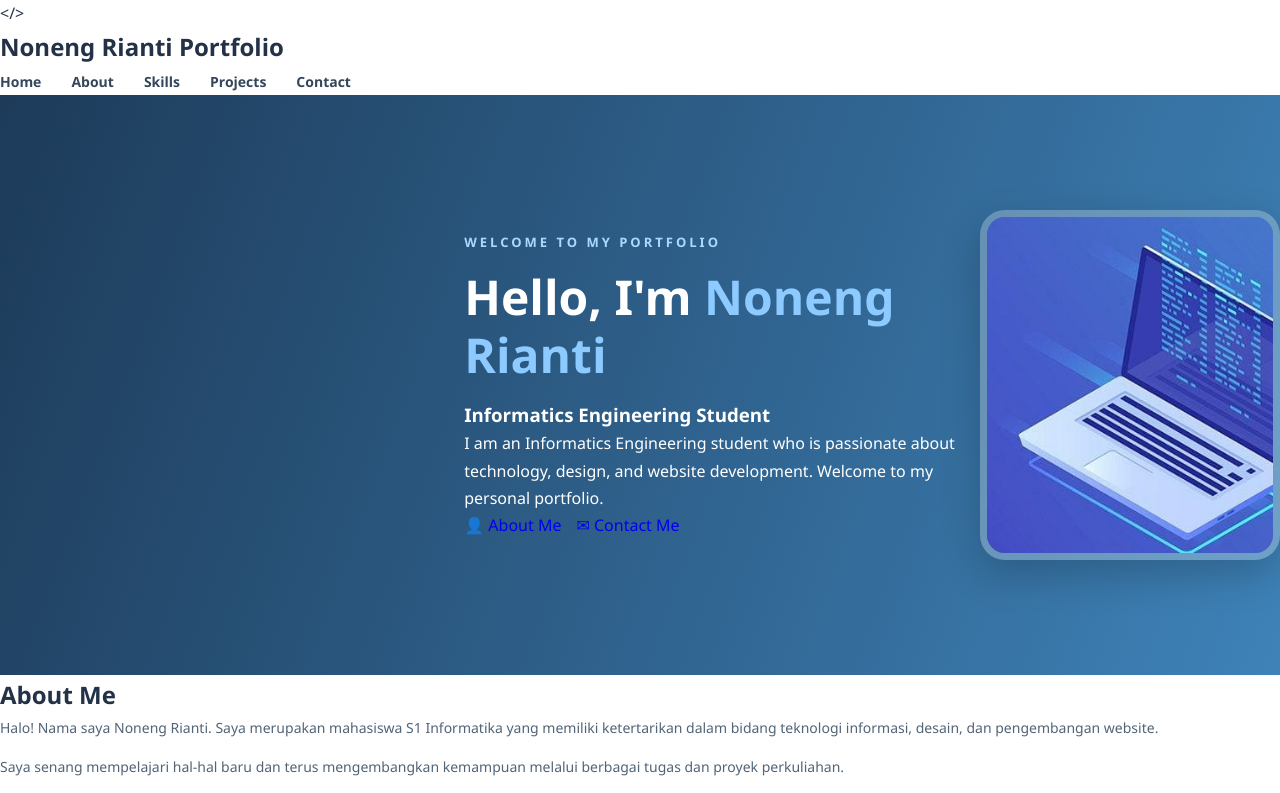
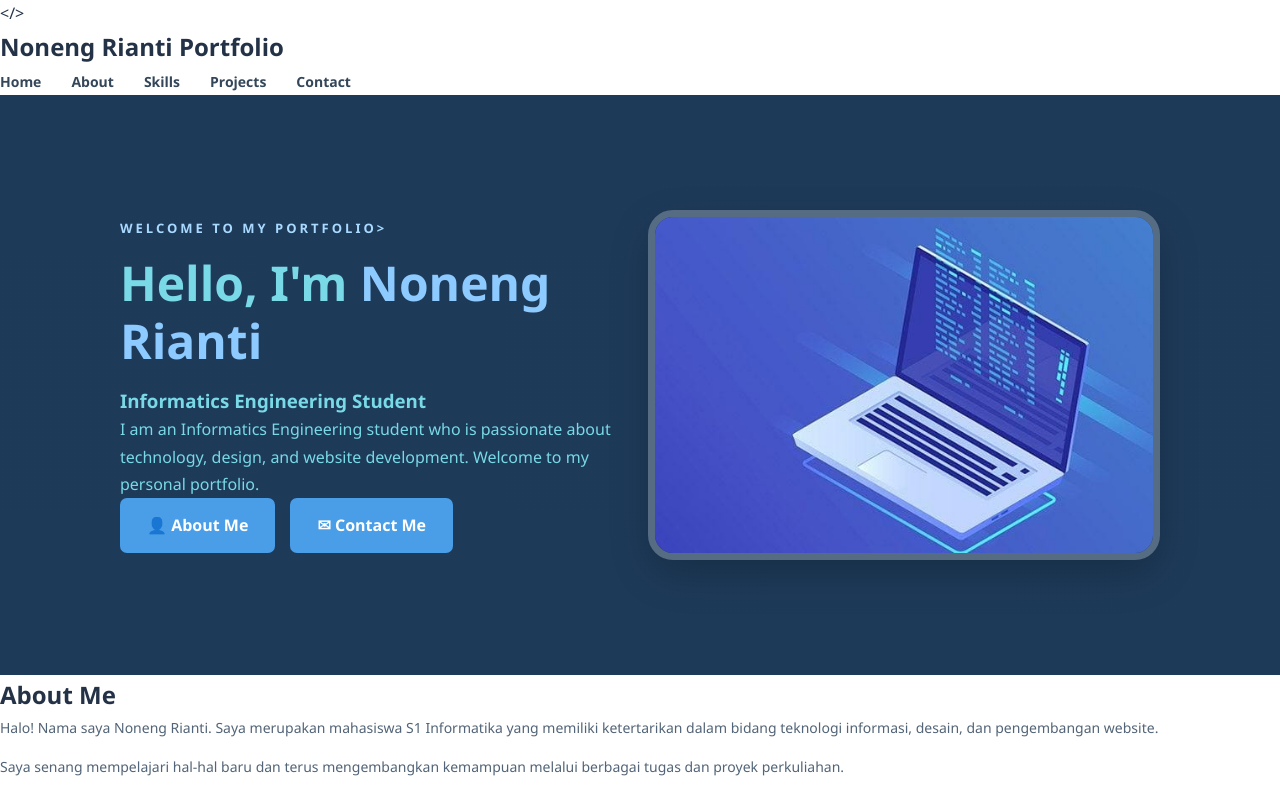
Before and after one commit to Nonengrianti08/portofolioNoneng, a plain HTML site: page index.html in a window 1280 px wide. Shown: the top 793 px of the page. Drawn offline with Linux system fonts and the light colour scheme.

Commit message:
update tampilan portofolio

```diff
--- a/index.html
+++ b/index.html
@@ -32,10 +32,9 @@
 
     <!-- HOME -->
     <section id="home" class="home">
-        <div class="container home-content"></div>
-
+        <div class="container home-content">
             <div class="home-text">
-            <p class="welcome">WELCOME TO MY PORTFOLIO</p>
+                <p class="welcome">WELCOME TO MY PORTFOLIO></p>
 
                 <h1>Hello, I'm <span>Noneng Rianti</span></h1>
 
@@ -48,12 +47,12 @@
                 </p>
 
                 <div class="home-buttons">
-                <a href="#about" class="button">
+                    <a href="#about" class="btn-primary">
                         <span>&#128100;</span>
                         About Me
                     </a>
 
-                <a href="#contact" class="button button-outline">
+                    <a href="#contact" class="btn-primary">
                         <span>&#9993;</span>
                         Contact Me
                     </a>
@@ -62,6 +61,8 @@
 
             <div class="home-image">
                 <img src="gambar/bender.png" alt="Bender">
+            </div>
+
         </div>
 
     </section>
--- a/nonengrianti.style.css
+++ b/nonengrianti.style.css
@@ -97,28 +97,45 @@ img {
         linear-gradient(
             110deg,
             rgba(10, 42, 75, 0.92),
-            rgba(23, 105, 170, 0.83)
+            rgba(10, 42, 75, 0.92)
         ),
         url("gambar/banner.png");
 
     background-size: cover;
     background-position: center;
-    color: white;
+    color: rgb(121, 217, 230);
     overflow: hidden;
 }
 
+.home-content {
+    width: 100%;
+    max-width: 1100px;
+    margin: 0 auto;
+    padding: 40px 30px;
+    display: flex;
+    align-items: center;
+    justify-content: space-between;
+    gap: 30px;
+    box-sizing: border-box;
+}
+
 .home-image{
-    width: 300px;
+    flex: 1;
+    max-width: 650px;
+}
+
+.home-image img{
+    width: 150px;
+    max-width: 100%;
     height: auto;
     object-fit: contain;
     display: block;
-    margin: 20px auto;
+    margin: 0 auto;
 }
 
 .home-text {
+    flex: 1;
     max-width: 650px;
-    width: 100%;
-    margin-left: 0;
 }
 
 .welcome {
@@ -489,7 +506,7 @@ img {
 
 .footer {
     background: #102b46;
-    color: white;
+    color: rgb(113, 68, 197);
     text-align: center;
     padding: 35px 0;
 }
@@ -644,4 +661,19 @@ img {
         padding: 20px;
     }
 
+    footer#contact{
+        background: linear-gradient(
+            110deg,
+            rgba(10, 42, 75, 0.92),
+            rgba(23, 105, 170, 0.83)
+        );
+        color: white;
+    }
+
+    footer#contact h2,
+    footer#contact p,
+    footer#contact span{
+        color: white;
+    }
+
 }
```
Lines whose indentation alone changed are shown as unchanged.
